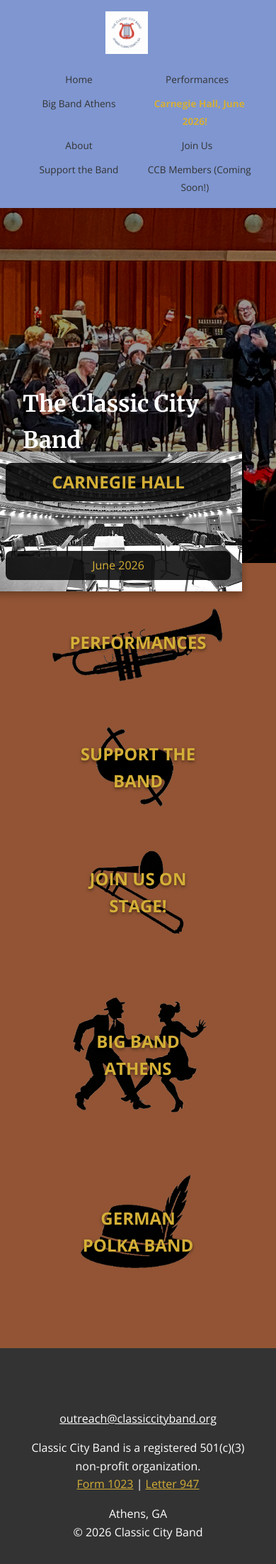
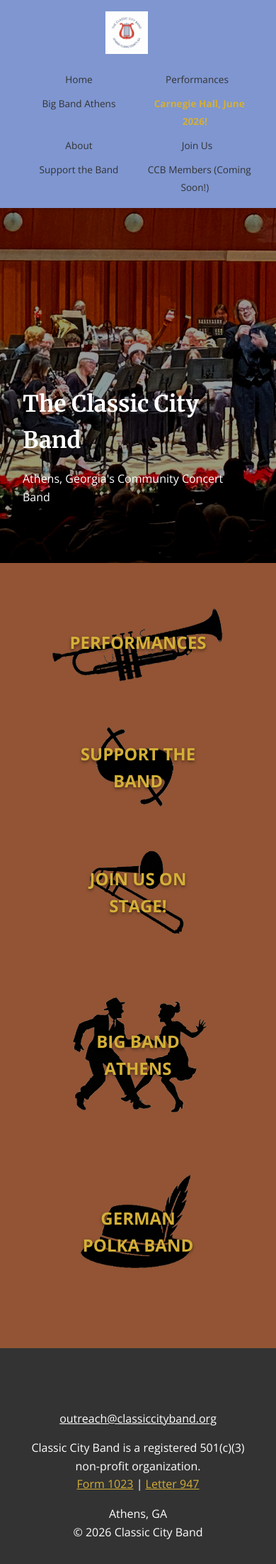
Before and after one commit to webmasterCCB/CCBwebsite, a Jekyll site: the page built from index.html, in a window 390 px wide. Shown: the whole page at 71% size. Built offline with Jekyll 4.4.1, drawn with Linux system fonts in a browser that asks for light colours.

Commit message:
Update style.css

```diff
--- a/assets/css/style.css
+++ b/assets/css/style.css
@@ -500,9 +500,10 @@ footer {
     display: none;
   }
 
-  /* Hide Carnegie badge on mobile */
-  .carnegie-badge {
-    display: none;
+/* Hide Carnegie badge on mobile */
+@media (max-width: 768px) {
+  .hero .carnegie-badge {
+    display: none !important;
   }
 
   /* Header mobile */
```
